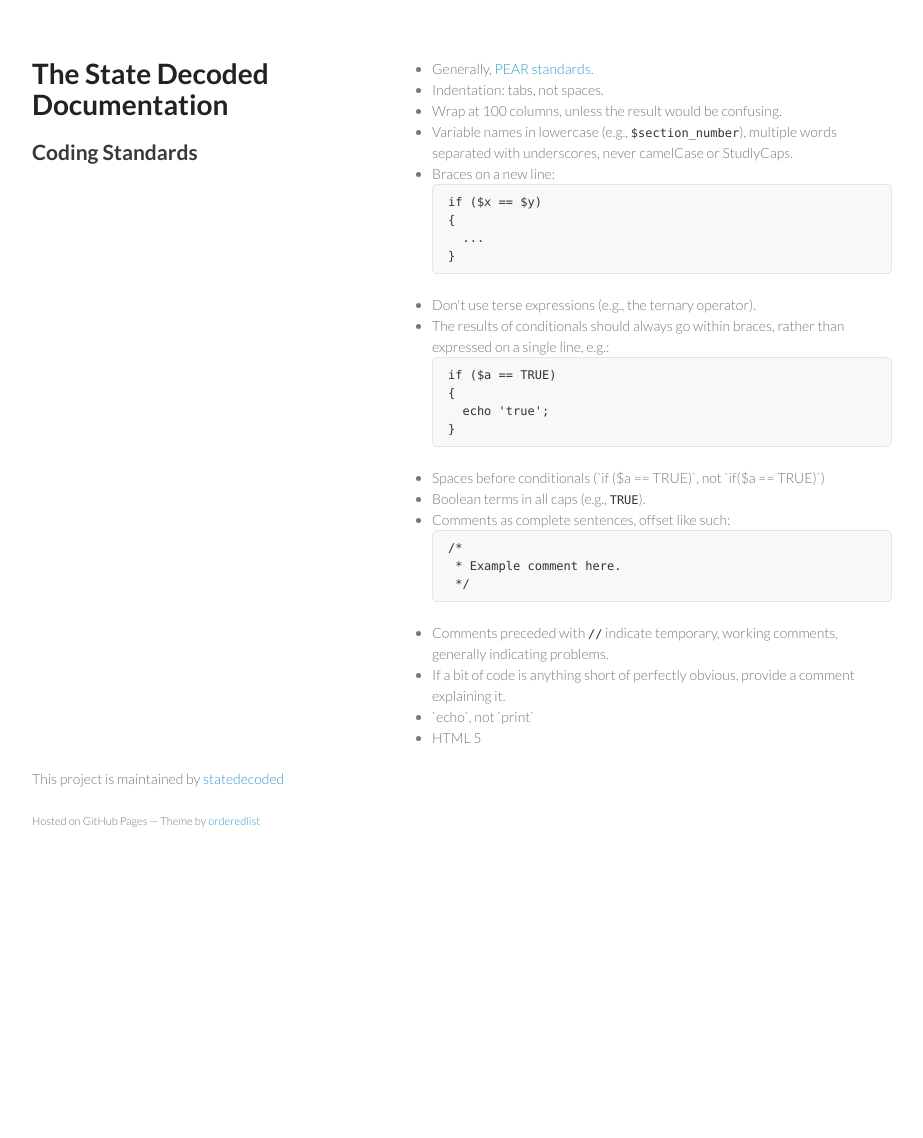
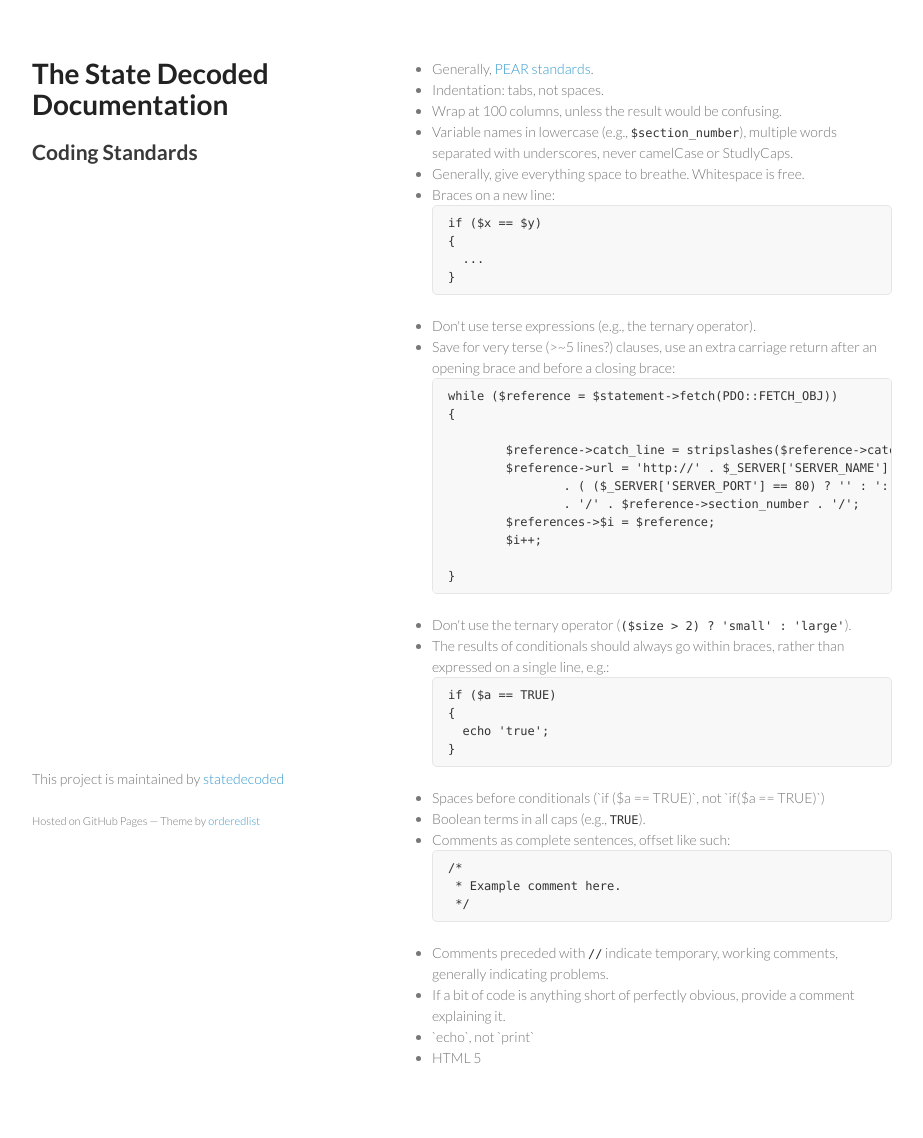
Before and after one commit to statedecoded/documentation, a Jekyll site: the page built from coding-standards.html, in a window 1280 px wide. Shown: the whole page, without its empty margins (178-1101 px from the left). Built offline with Jekyll 4.4.1, drawn with Linux system fonts in a browser that asks for light colours; before the commit the page ends 900 px from its top, so only the background shows below that.

Commit message:
Add some new rules

```diff
--- a/coding-standards.html
+++ b/coding-standards.html
@@ -8,12 +8,26 @@ layout: default
 <li>Indentation: tabs, not spaces.</li>
 <li>Wrap at 100 columns, unless the result would be confusing.</li>
 <li>Variable names in lowercase (e.g., <code>$section_number</code>), multiple words separated with underscores, never camelCase or StudlyCaps.</li>
+<li>Generally, give everything space to breathe. Whitespace is free.</li>
 <li>Braces on a new line:
 <pre><code>if ($x == $y)
 {
   ...
 }</code></pre></li>
 <li>Don't use terse expressions (e.g., the ternary operator).</li>
+<li>Save for very terse (>~5 lines?) clauses, use an extra carriage return after an opening brace and before a closing brace:
+<pre><code>while ($reference = $statement->fetch(PDO::FETCH_OBJ))
+{
+
+	$reference->catch_line = stripslashes($reference->catch_line);
+	$reference->url = 'http://' . $_SERVER['SERVER_NAME']
+		. ( ($_SERVER['SERVER_PORT'] == 80) ? '' : ':' . $_SERVER['SERVER_PORT'] )
+		. '/' . $reference->section_number . '/';
+	$references->$i = $reference;
+	$i++;
+
+}</code></pre></li>
+<li>Don't use the ternary operator (<code>($size > 2) ? 'small' : 'large'</code>).</li>
 <li>The results of conditionals should always go within braces, rather than expressed on a single line, e.g.:
 <pre><code>if ($a == TRUE)
 {
```
